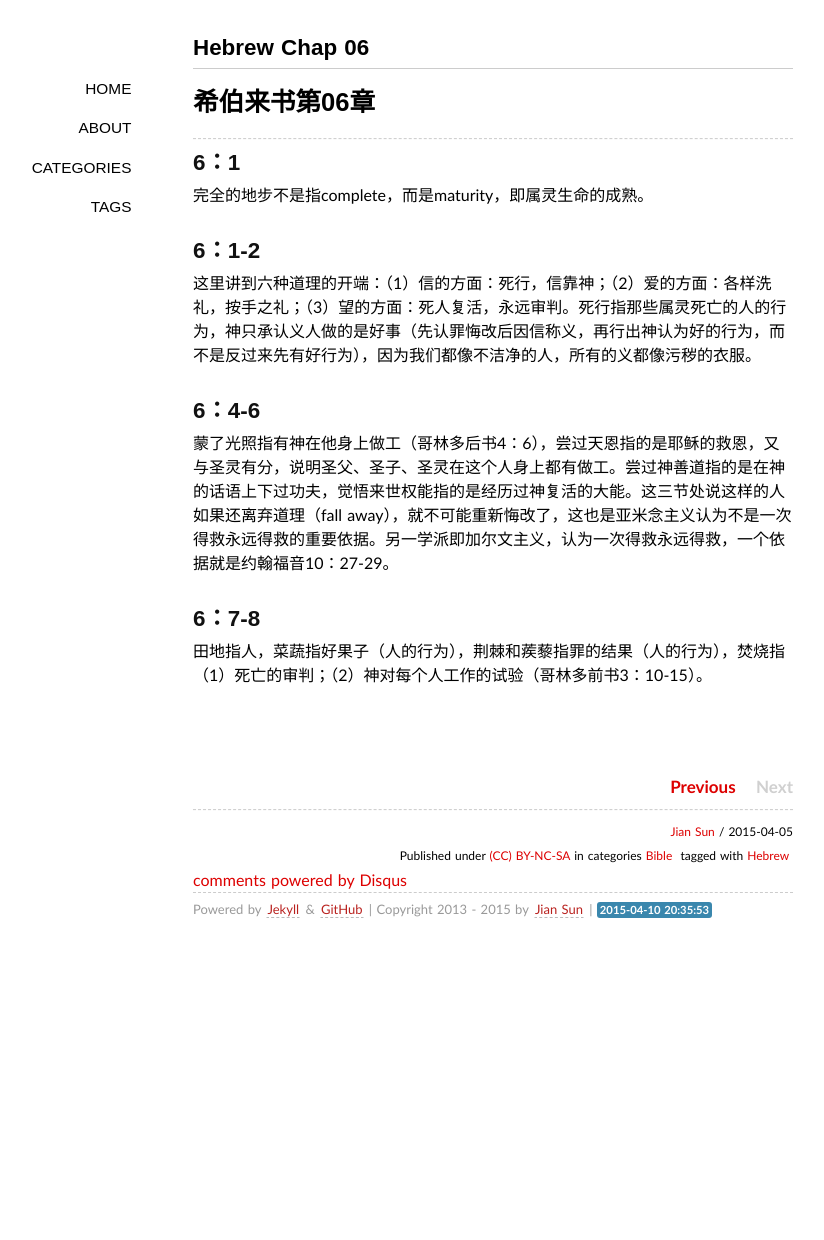
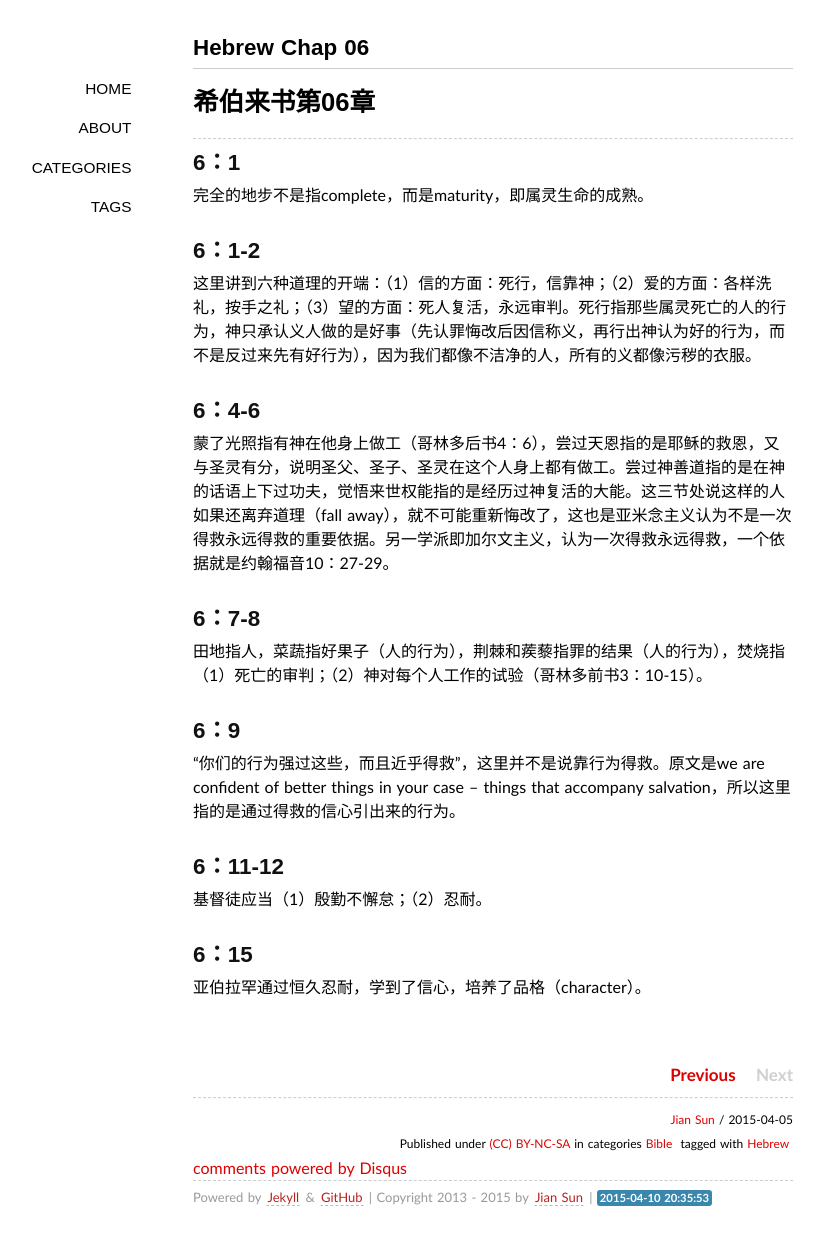
Before and after one commit to sjsprecious/sjsprecious.github.io, a Jekyll site: the page built from _posts/2015-04-05-HEBREW-CHAP-06.md, in a window 1280 px wide. Shown: the whole page, without its empty margins (147-971 px from the left). Built offline with Jekyll 4.4.1, drawn with Linux system fonts in a browser that asks for light colours; some web fonts are replaced; comment, search, counter and statistics services are not loaded; before the commit the page ends 952 px from its top, so only the background shows below that.

Commit message:
hebrew chap 06 change

```diff
--- a/_posts/2015-04-05-HEBREW-CHAP-06.md
+++ b/_posts/2015-04-05-HEBREW-CHAP-06.md
@@ -26,3 +26,15 @@ tags:
 ## 6：7-8<br>
 
 田地指人，菜蔬指好果子（人的行为），荆棘和蒺藜指罪的结果（人的行为），焚烧指（1）死亡的审判；（2）神对每个人工作的试验（哥林多前书3：10-15）。<br><br>
+
+## 6：9<br>
+
+“你们的行为强过这些，而且近乎得救”，这里并不是说靠行为得救。原文是we are confident of better things in your case – things that accompany salvation，所以这里指的是通过得救的信心引出来的行为。<br><br>
+
+## 6：11-12<br>
+
+基督徒应当（1）殷勤不懈怠；（2）忍耐。<br><br>
+
+## 6：15<br>
+
+亚伯拉罕通过恒久忍耐，学到了信心，培养了品格（character）。
```
